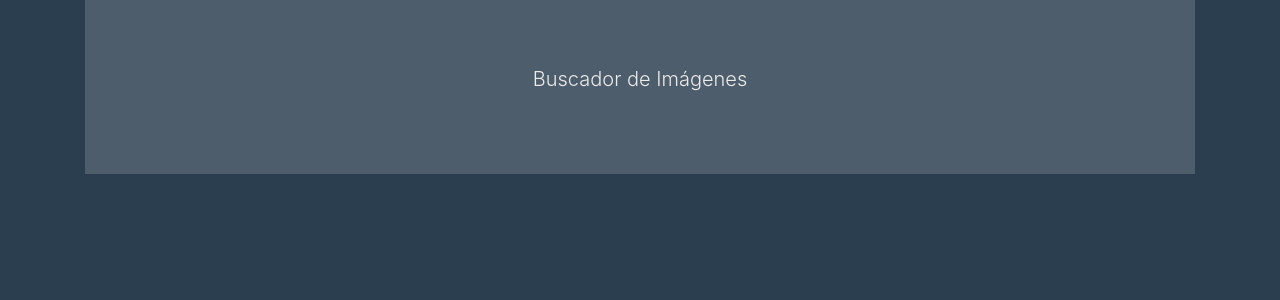
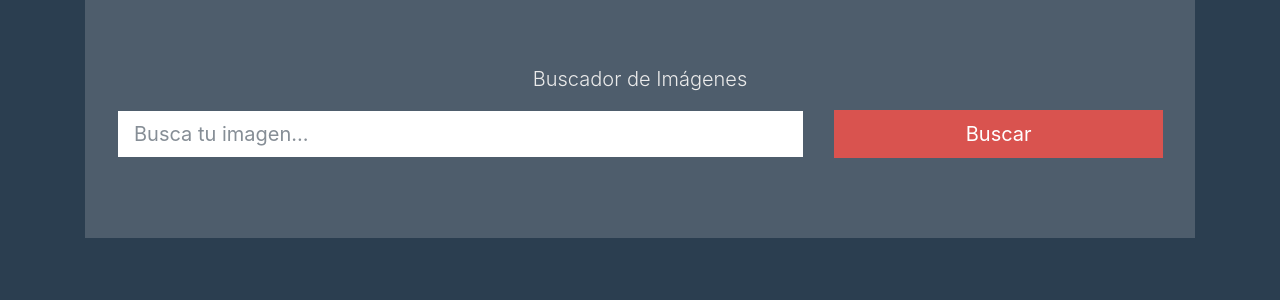
Before and after one commit to yaseerhee/Buscador-Imagenes-API, a React (Create React App) app in the folder buscador-imagenes/: page / in a window 1280 px wide. Shown: the top 300 px of the page. Built offline with nearby package versions, Linux system fonts and the light colour scheme.

Commit message:
buscador creado con las funciones de enviar datos y recibirlos

```diff
--- a/buscador-imagenes/src/App.js
+++ b/buscador-imagenes/src/App.js
@@ -1,13 +1,19 @@
 import React, { Component } from "react";
+import Buscador from "./componentes/Buscador";
 
 // Componente principal
 class App extends Component {
+  datosBusqueda = (termino) => {
+    console.log(termino);
+  };
+
   render() {
     return (
       // en vez de div class usamos className
       <div className="app container">
         <div className="jumbotron">
           <p className="lead text-center">Buscador de Imágenes</p>
+          <Buscador datosBusqueda={this.datosBusqueda} />
         </div>
       </div>
     );
--- /dev/null
+++ b/buscador-imagenes/src/componentes/Buscador.js
@@ -0,0 +1,43 @@
+import React, { Component } from "react";
+
+class Buscador extends Component {
+  busquedaRef = React.createRef();
+
+  obtenerDatos = (e) => {
+    e.preventDefault();
+    //Cogemos el valor del Input
+    const termino = this.busquedaRef.current.value;
+
+    // Enviamos los datos al componente principal
+    this.props.datosBusqueda(termino);
+
+    // console.log(this.busquedaRef.current.value);
+  };
+
+  render() {
+    return (
+      <form onSubmit={this.obtenerDatos}>
+        <div className="row">
+          {/* {this.props.mensaje} pasar mensajes por props */}
+          <div className="form-group col-md-8">
+            <input
+              ref={this.busquedaRef}
+              type="text"
+              className="form-control form-control-lg"
+              placeholder="Busca tu imagen..."
+            />
+          </div>
+          <div className="form-group col-md-4">
+            <input
+              type="submit"
+              className="btn btn-lg btn-danger btn-block"
+              value="Buscar"
+            />
+          </div>
+        </div>
+      </form>
+    );
+  }
+}
+
+export default Buscador;
```
Also changed, not shown: 1 other file (tests, documents, lock files or other folders).
